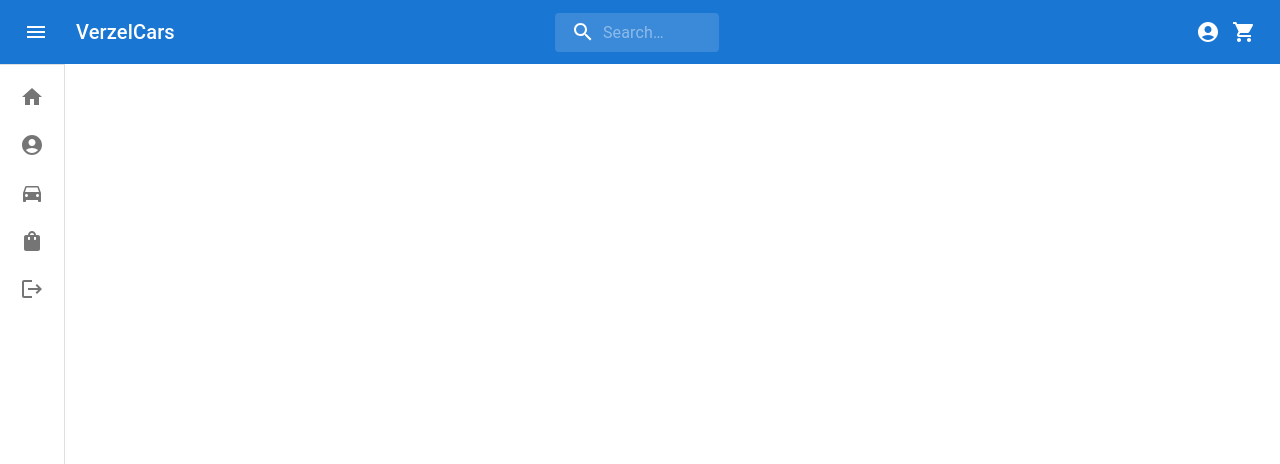
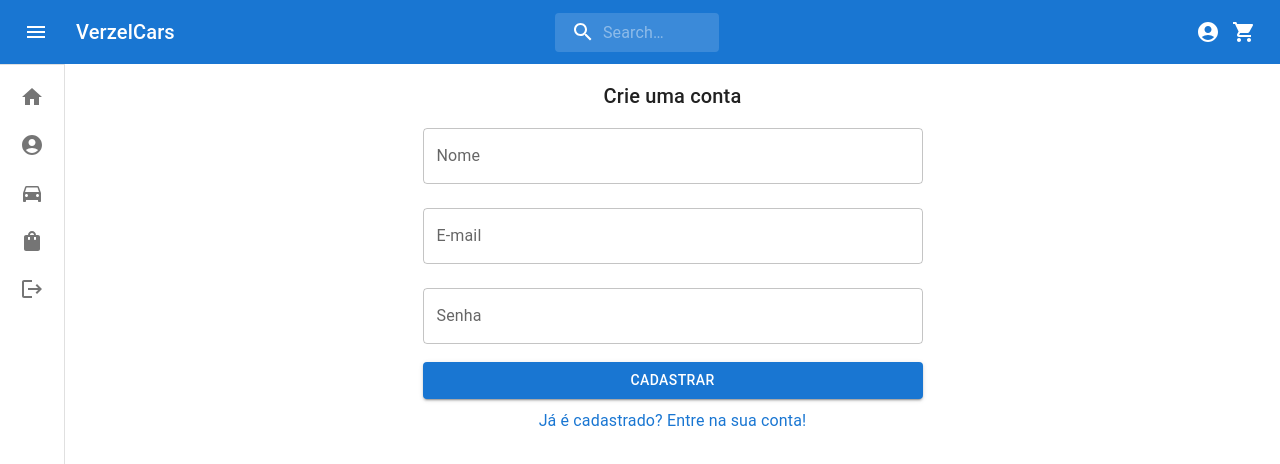
Before and after one commit to issitarual/verzel-challenge, a React (Create React App) app: page /profile in a window 1280 px wide. Shown: the top 464 px of the page. Built offline with nearby package versions, Linux system fonts and the light colour scheme.

Commit message:
feat: create account page

```diff
--- a/src/Components/Login.js
+++ b/src/Components/Login.js
@@ -21,7 +21,7 @@ export default function Login() {
       <Typography variant="h6">{LOGIN_TITLE}</Typography>
       <FormContainer>
         <TextField id="email" label="E-mail" margin="normal" />
-        <TextField id="password" label="Senha" margin="normal" />
+        <TextField id="password" label="Senha" margin="normal" type="password" />
         <Button variant="contained" sx={{ marginY: "10px" }}>
           {LOGIN_BUTTON}
         </Button>
--- a/src/Components/SignUp.js
+++ b/src/Components/SignUp.js
@@ -1,3 +1,35 @@
+import FormControl from "@mui/material/FormControl";
+import TextField from "@mui/material/TextField";
+import Button from "@mui/material/Button";
+import Link from "@mui/material/Link";
+import { Typography, styled } from "@mui/material";
+import React from "react";
+
 export default function SignUp() {
-    return <>SignUp</>;
-  }
+  const SIGNUP_BUTTON = "Cadastrar";
+  const SIGNUP_TITLE = "Crie uma conta";
+  const CURRENT_USER = "Já é cadastrado? Entre na sua conta!";
+  const FormContainer = styled(FormControl)(({ theme }) => ({
+    width: "100%",
+    [theme.breakpoints.up("sm")]: {
+      width: "500px",
+    },
+  }));
+
+  return (
+    <React.Fragment>
+      <Typography variant="h6">{SIGNUP_TITLE}</Typography>
+      <FormContainer>
+        <TextField id="nome" label="Nome" margin="normal" />
+        <TextField id="email" label="E-mail" margin="normal" />
+        <TextField id="password" label="Senha" margin="normal" type="password" />
+        <Button variant="contained" sx={{ marginY: "10px" }}>
+          {SIGNUP_BUTTON}
+        </Button>
+      </FormContainer>
+      <Link underline="hover" href="#" textAlign="center">
+        {CURRENT_USER}
+      </Link>
+    </React.Fragment>
+  );
+}
--- a/src/Pages/Profile.js
+++ b/src/Pages/Profile.js
@@ -1,5 +1,6 @@
 import * as React from "react";
 import Login from "../Components/Login";
+import SignUp from "../Components/SignUp";
 import { Box, styled } from "@mui/material";
 const Container = styled(Box)(() => ({
   display: "flex",
@@ -8,5 +9,7 @@ const Container = styled(Box)(() => ({
   width: "100%",
 }));
 export default function Profile() {
-  return <Container></Container>;
+  return <Container>
+    <SignUp />
+  </Container>;
 }
```
